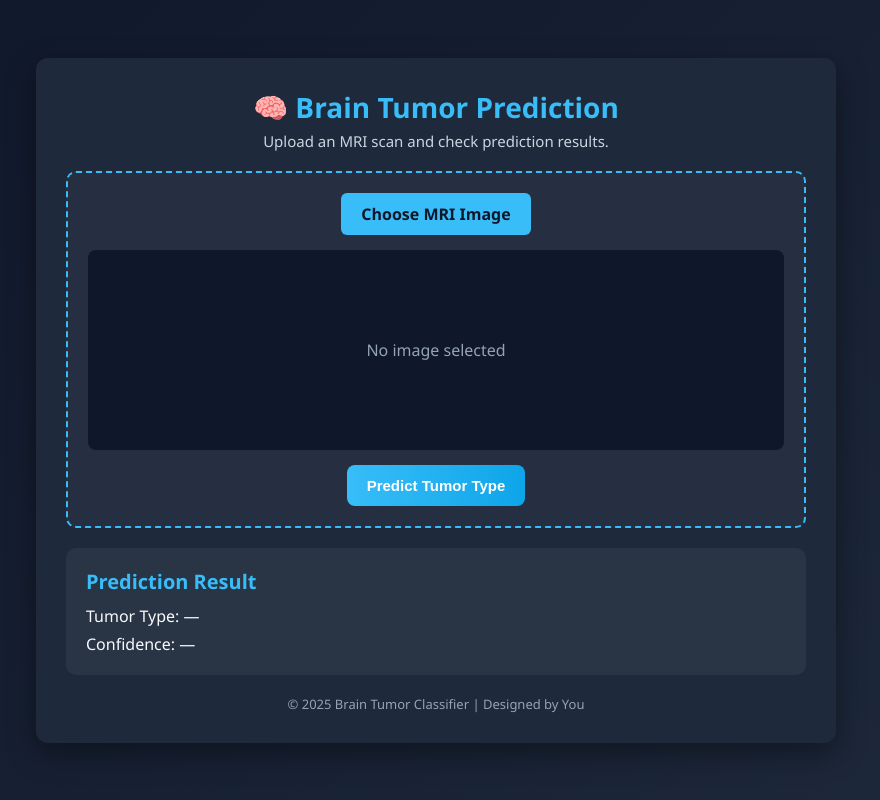
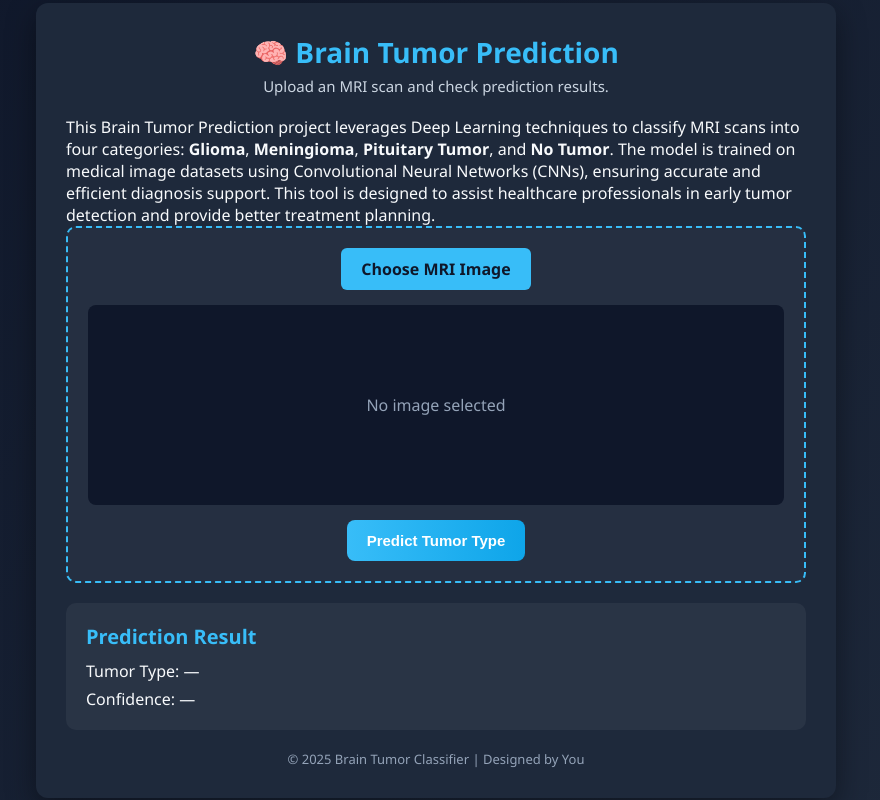
Before and after one commit to navadeep-21/tumer, a plain HTML site: page index.html in a window 1280 px wide. Shown: the whole page, without its empty margins (204-1084 px from the left). Drawn offline with Linux system fonts and the light colour scheme.

Commit message:
Update index.html

```diff
--- a/index.html
+++ b/index.html
@@ -12,6 +12,17 @@
       <h1>🧠 Brain Tumor Prediction</h1>
       <p>Upload an MRI scan and check prediction results.</p>
     </header>
+
+    <!-- Project Description -->
+    <section class="project-description">
+      <p>
+        This Brain Tumor Prediction project leverages Deep Learning techniques to classify MRI scans
+        into four categories: <strong>Glioma</strong>, <strong>Meningioma</strong>, <strong>Pituitary Tumor</strong>,
+        and <strong>No Tumor</strong>. The model is trained on medical image datasets using Convolutional Neural Networks (CNNs),
+        ensuring accurate and efficient diagnosis support. This tool is designed to assist healthcare professionals
+        in early tumor detection and provide better treatment planning.
+      </p>
+    </section>
 
     <main>
       <form class="upload-box">
```
